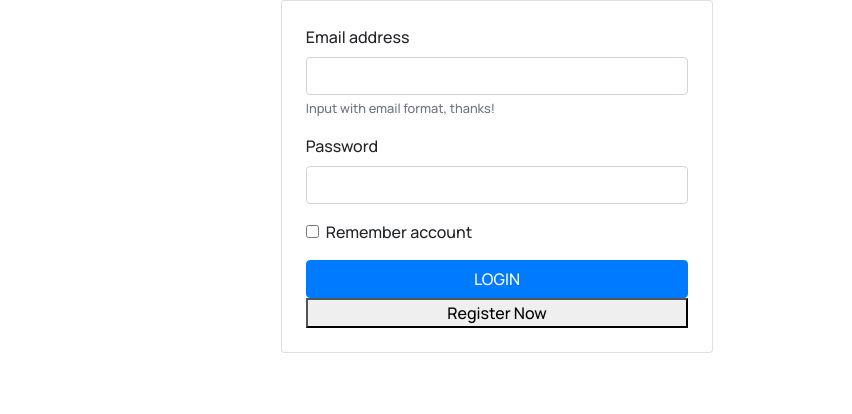
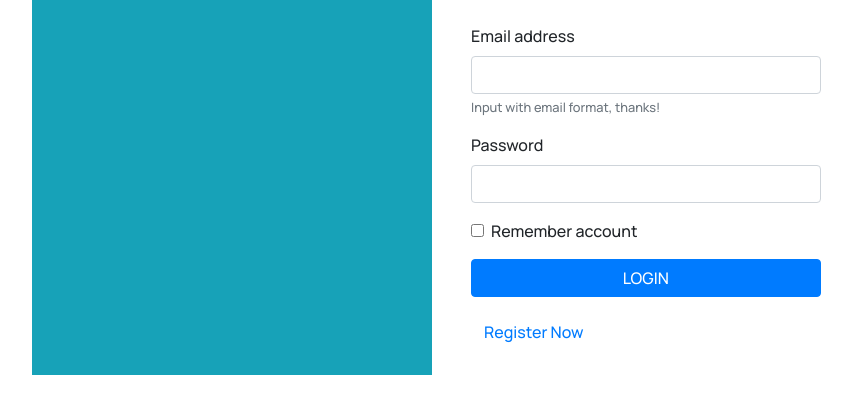
Before and after one commit to vincent-guizot/twitter_clone, a React (Create React App) app in the folder client/: page /auth in a window 1280 px wide. Shown: the top 414 px of the page, without its empty margins (128-980 px from the left). Built offline with nearby package versions, Linux system fonts and the light colour scheme.

Commit message:
css auth

```diff
--- a/client/src/pages/Login.js
+++ b/client/src/pages/Login.js
@@ -39,11 +39,11 @@ function Login() {
         if (page === "login") {
             return (
                 <>
-                    <div className="h-100">
-                        <div className="container">
-                            <div className="row w-100 justify-content-center align-middle">
-                                <div className="col-5">
-                                    <div className="card p-4">
+                    <div className="w-100 h-100 d-flex justify-content-center align-items">
+                            <div className="row w-75 ">
+                                <div className="col-5 bg-info"></div>
+                                <div className="col-7 m-auto">
+                                    <div className="w-75 p-4">
                                         <form>
                                             <div className="form-group">
                                                 <label >Email address</label>
@@ -61,11 +61,10 @@ function Login() {
                                             </div>
                                             <button onClick={onHandleLogin} type="button" className="btn btn-block btn-primary">LOGIN</button>
                                         </form>
-                                        <button onClick={() => setPage('register')} >Register Now</button>
+                                        <button className="btn btn-link mt-3 font-style" onClick={() => setPage('register')} >Register Now</button>
                                     </div>
                                 </div>
                             </div>
-                        </div>
                     </div>
                 </>
             )
```
